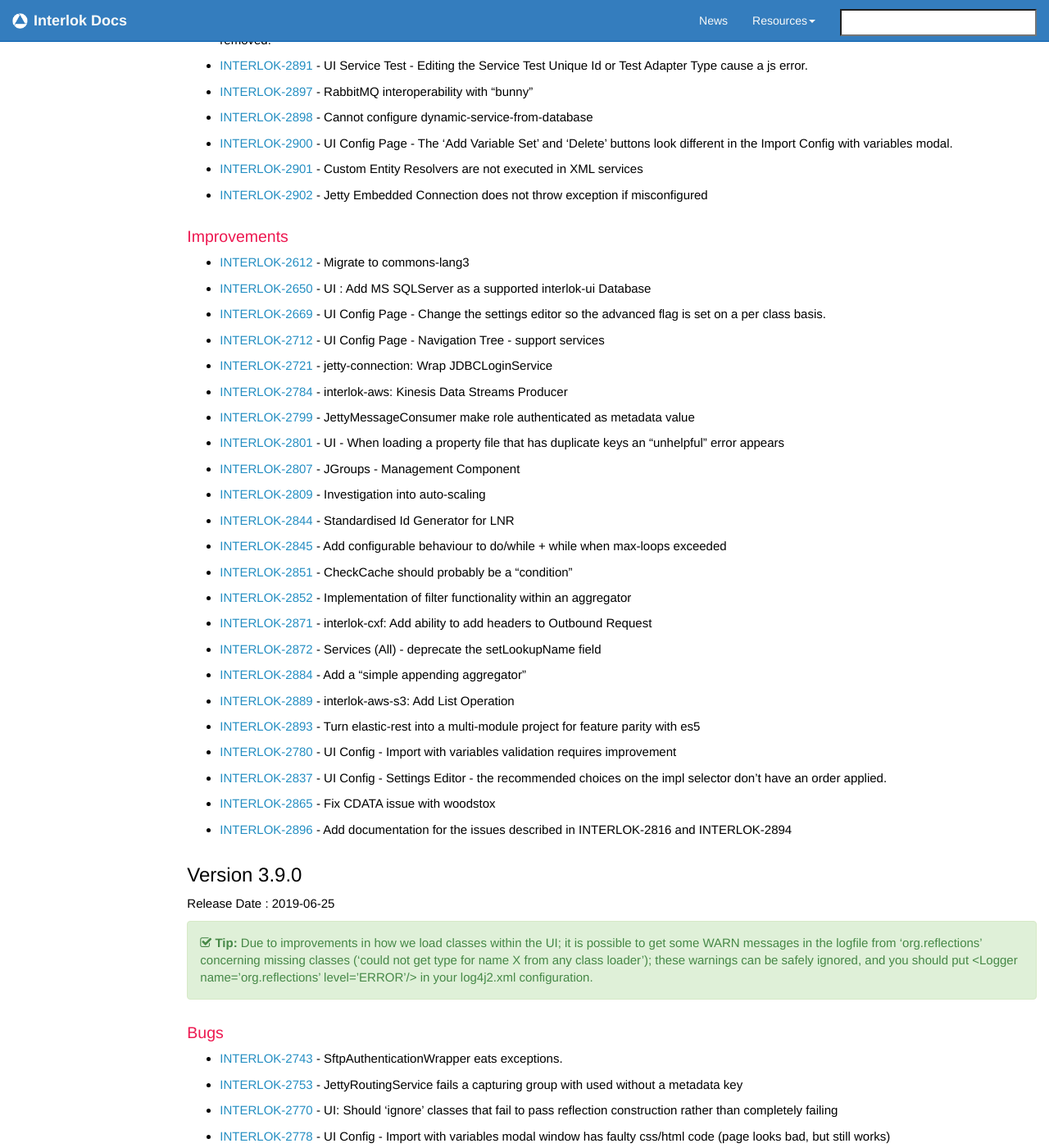
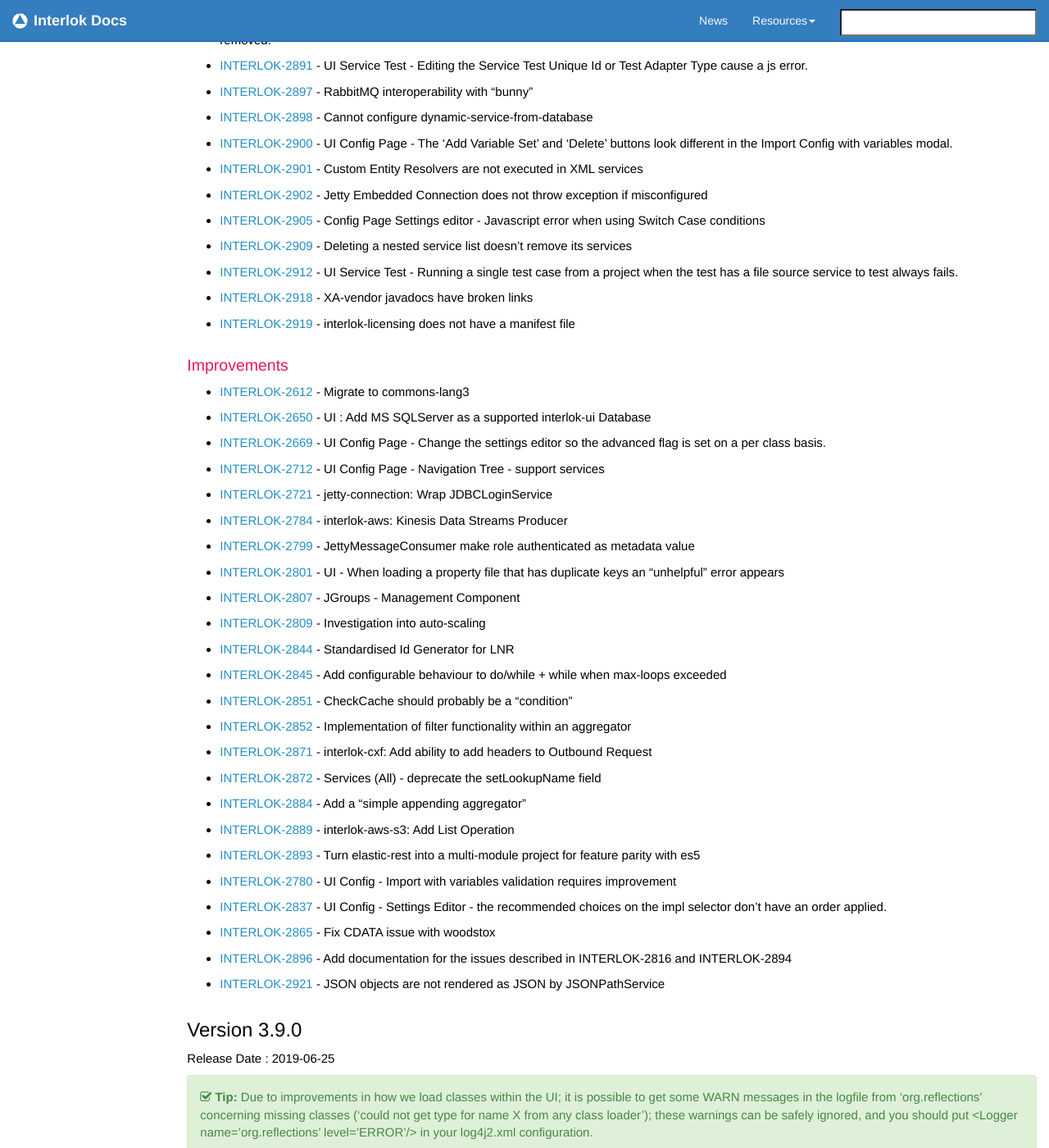
Before and after one commit to adaptris/interlok-docs-legacy, a Jekyll site: the page built from pages/adapter/changelog.md, in a window 1280 px wide and 1400 px high, scrolled down 779 px. Shown: the whole window at 82% size. Built offline with Jekyll 4.4.1, drawn with Linux system fonts in a browser that asks for light colours; nearby versions of some CDN libraries; comment, search, counter and statistics services are not loaded; some of the changed text lies outside the part shown.

Commit message:
updated for 391-release

```diff
--- a/_includes/custom/release391.html
+++ b/_includes/custom/release391.html
@@ -25,6 +25,11 @@ Release Date : 2019-08
 - [INTERLOK-2900](https://adaptris.atlassian.net/browse/INTERLOK-2900) - UI Config Page - The 'Add Variable Set' and 'Delete' buttons look different in the Import Config with variables modal.
 - [INTERLOK-2901](https://adaptris.atlassian.net/browse/INTERLOK-2901) - Custom Entity Resolvers are not executed in XML services
 - [INTERLOK-2902](https://adaptris.atlassian.net/browse/INTERLOK-2902) - Jetty Embedded Connection does not throw exception if misconfigured
+- [INTERLOK-2905](https://adaptris.atlassian.net/browse/INTERLOK-2905) - Config Page Settings editor - Javascript error when using Switch Case conditions
+- [INTERLOK-2909](https://adaptris.atlassian.net/browse/INTERLOK-2909) - Deleting a nested service list doesn't remove its services
+- [INTERLOK-2912](https://adaptris.atlassian.net/browse/INTERLOK-2912) - UI Service Test - Running a single test case from a project when the test has a file source service to test always fails.
+- [INTERLOK-2918](https://adaptris.atlassian.net/browse/INTERLOK-2918) - XA-vendor javadocs have broken links
+- [INTERLOK-2919](https://adaptris.atlassian.net/browse/INTERLOK-2919) - interlok-licensing does not have a manifest file
 
 ### Improvements
 
@@ -51,3 +56,4 @@ Release Date : 2019-08
 - [INTERLOK-2837](https://adaptris.atlassian.net/browse/INTERLOK-2837) - UI Config - Settings Editor - the recommended choices on the impl selector don't have an order applied.
 - [INTERLOK-2865](https://adaptris.atlassian.net/browse/INTERLOK-2865) - Fix CDATA issue with woodstox
 - [INTERLOK-2896](https://adaptris.atlassian.net/browse/INTERLOK-2896) - Add documentation for the issues described in INTERLOK-2816 and INTERLOK-2894
+- [INTERLOK-2921](https://adaptris.atlassian.net/browse/INTERLOK-2921) - JSON objects are not rendered as JSON by JSONPathService
```
Also changed, not shown: other parts of _includes/custom/release391.html (+1 -1 lines), _posts/2019-08-27-3.9.1-release.md (added, +15 -0 lines).
